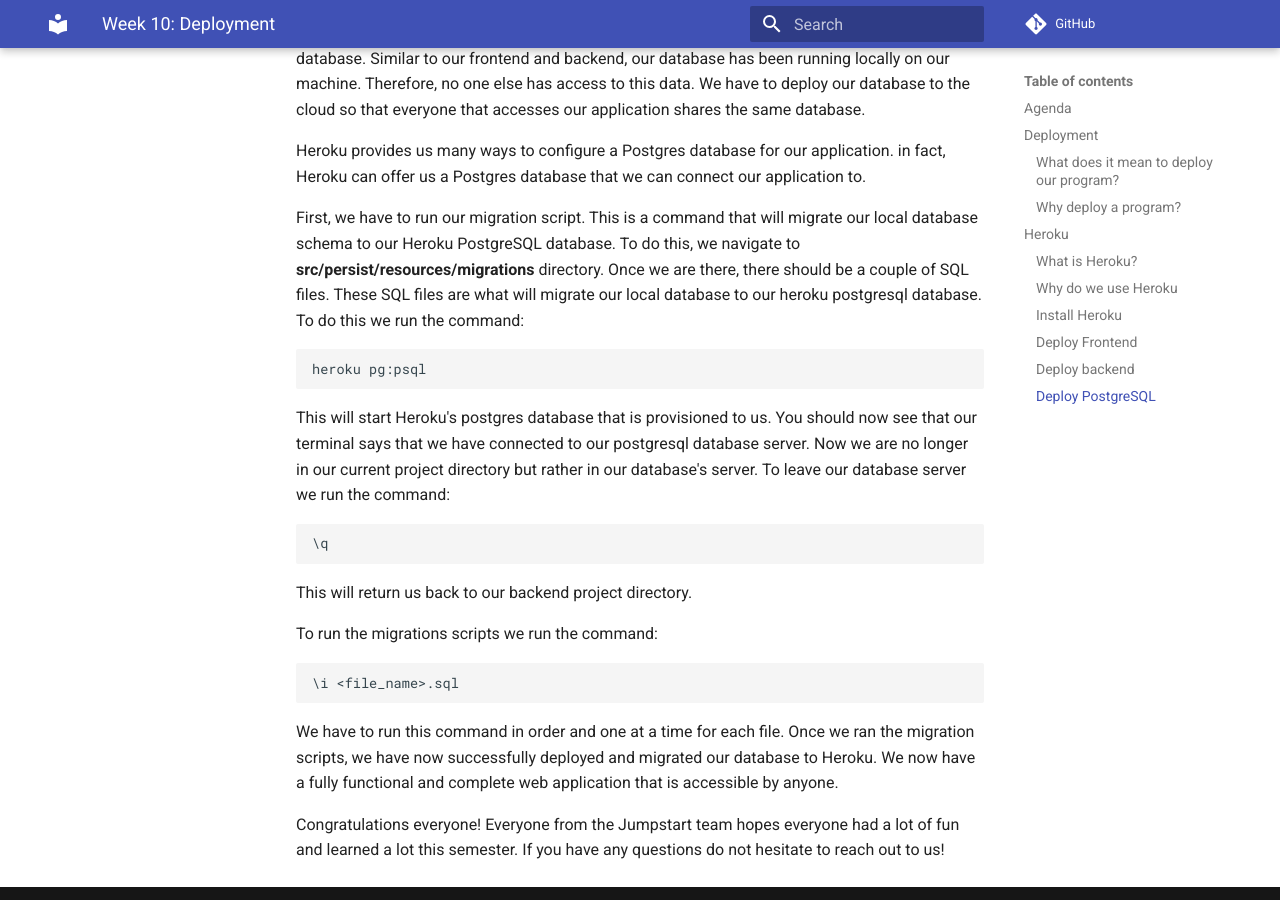
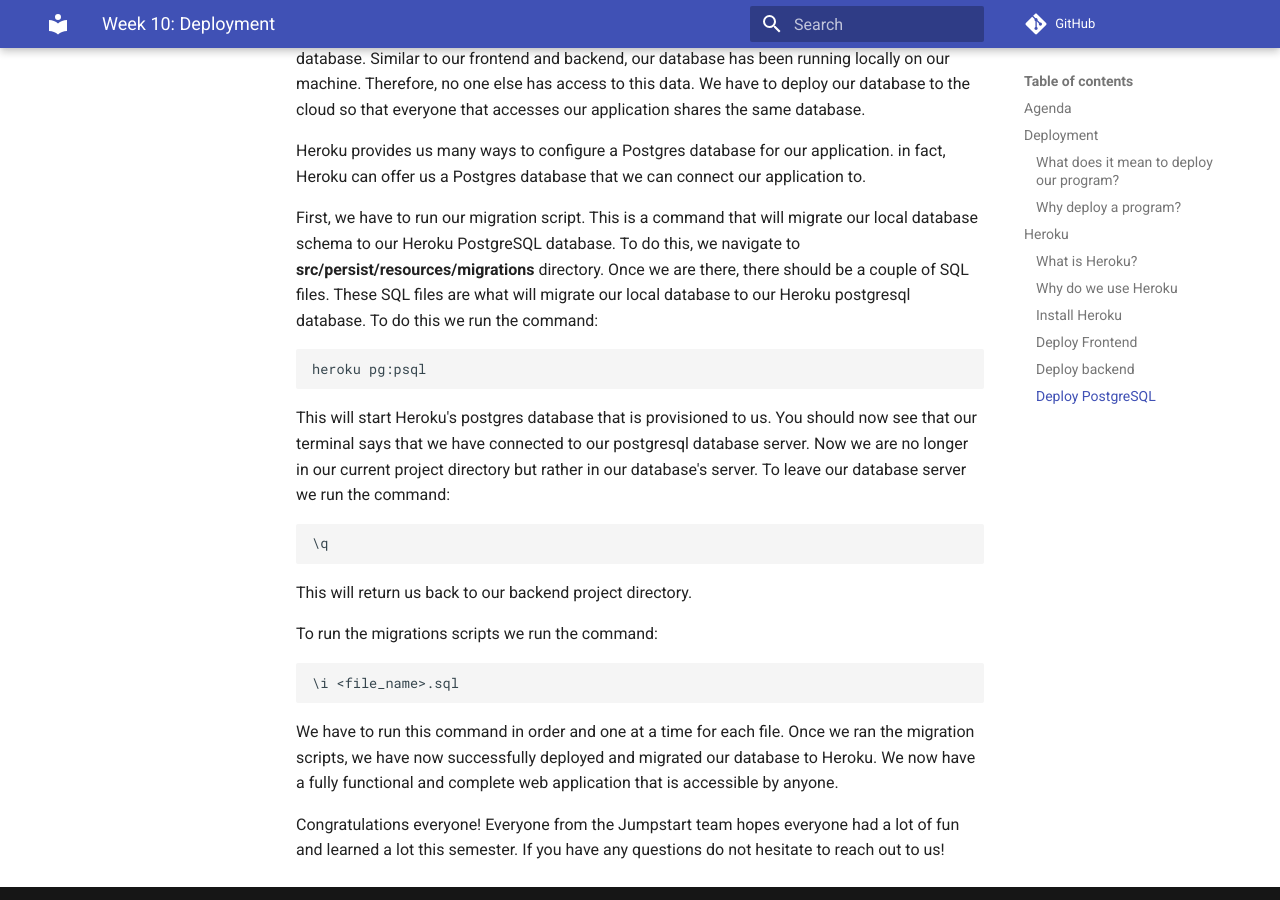
Before and after one commit to Code-4-Community/learning-resources, an MkDocs documentation site: the page built from docs/jumpstart/week-10.md, in a window 1280 px wide and 900 px high, scrolled down 5954 px. Built offline with MkDocs 1.6.1 and Material for MkDocs 9.7.7, drawn with Linux system fonts in a browser that asks for light colours; comment, search, counter and statistics services are not loaded.

````diff
--- a/docs/jumpstart/week-10.md
+++ b/docs/jumpstart/week-10.md
@@ -193,7 +193,7 @@ Heroku provides us many ways to configure a Postgres database for our applicatio
 
 First, we have to run our migration script. This is a command that will migrate our local database schema to our
 Heroku PostgreSQL database. To do this, we navigate to <strong> src/persist/resources/migrations </strong> directory.
-Once we are there, there should be a couple of SQL files. These SQL files are what will migrate our local database to our heroku
+Once we are there, there should be a couple of SQL files. These SQL files are what will migrate our local database to our Heroku
 postgresql database. To do this we run the command:
 ```shell
 heroku pg:psql
````
